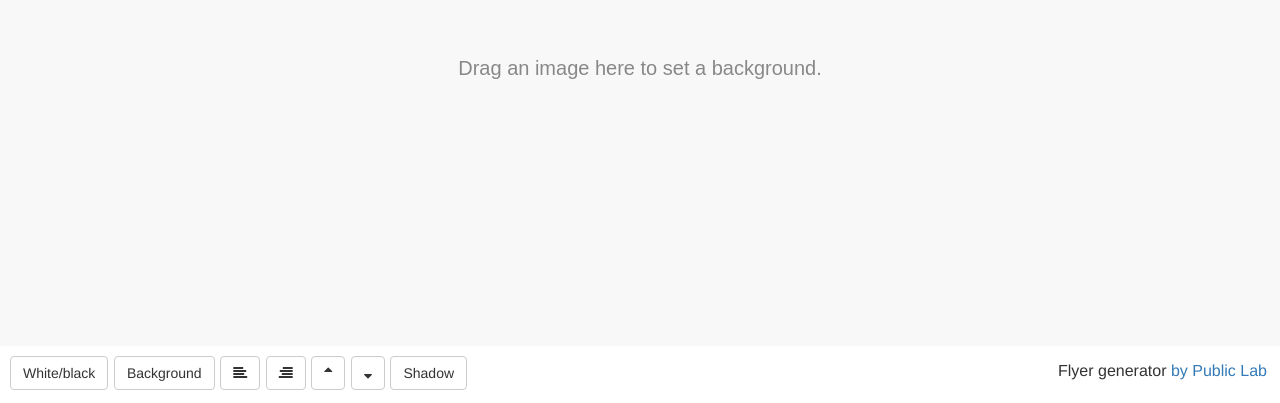
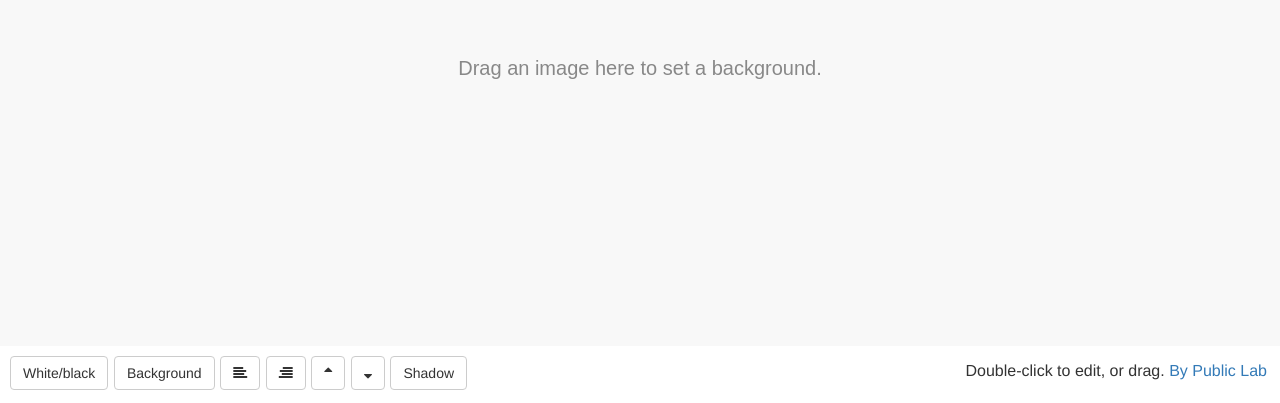
Before and after one commit to jywarren/flyer, a website: page index.html in a window 1280 px wide. Shown: the part 397-800 px from the top of the page. Drawn offline with nearby package versions, Linux system fonts and the light colour scheme; some icons are missing; a web font is replaced by a local one.

Commit message:
help text

```diff
--- a/index.html
+++ b/index.html
@@ -28,7 +28,7 @@
       <a class="btn btn-default bottom"><i class="fa fa-sort-down"></i></a>
       <a class="btn btn-default shadow">Shadow</a>
 
-      <p class="credit pull-right">Flyer generator <a href="https://github.com/jywarren/flyer">by Public Lab</a></p>
+      <p class="credit pull-right">Double-click to edit, or drag. <a href="https://github.com/jywarren/flyer">By Public Lab</a></p>
     </div>
 
     <div class="zone">
```
